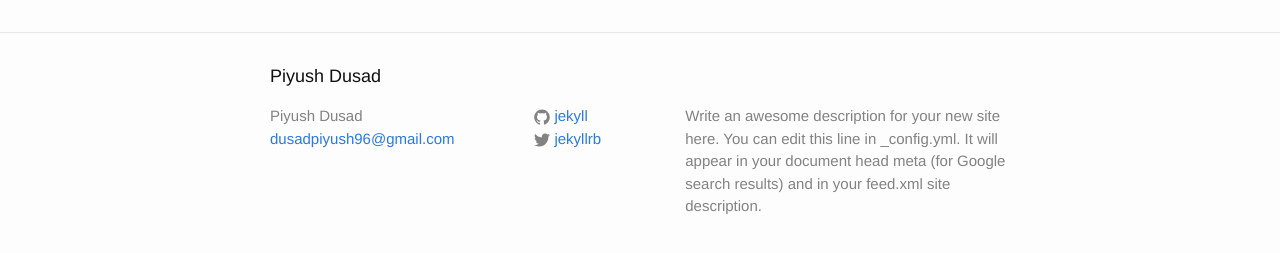
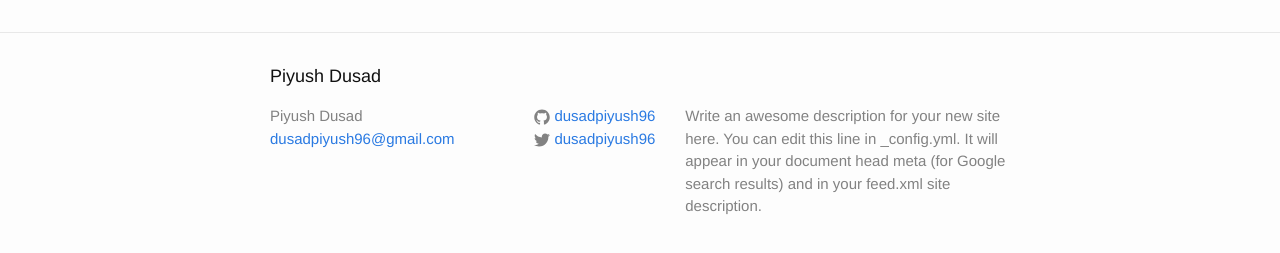
Before and after one commit to dusadpiyush96/dusadpiyush96.github.io, a Jekyll site: the page built from index.html, in a window 1280 px wide. Shown: the part 264-517 px from the top of the page. Built offline with Jekyll 4.4.1, drawn with Linux system fonts in a browser that asks for light colours.

Commit message:
add username to the social handle

```diff
--- a/_config.yml
+++ b/_config.yml
@@ -14,8 +14,8 @@ description: > # this means to ignore newlines until "baseurl:"
   Google search results) and in your feed.xml site description.
 baseurl: "" # the subpath of your site, e.g. /blog
 url: "http://yourdomain.com" # the base hostname & protocol for your site
-twitter_username: jekyllrb
-github_username:  jekyll
+twitter_username: dusadpiyush96
+github_username:  dusadpiyush96
 
 # Build settings
 markdown: kramdown
```
